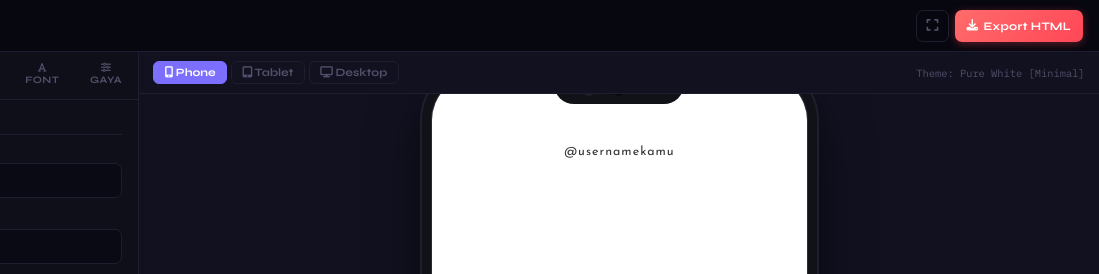
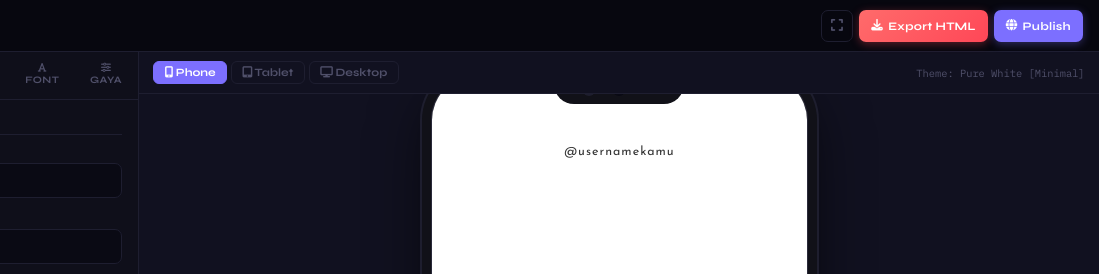
Before and after one commit to NaraToMajid/Oratree, a plain HTML site: page index.html in a window 1280 px wide. Shown: the top 274 px of the page, 181-1280 px from the left. Drawn offline with Linux system fonts and the light colour scheme; a web font is replaced by a local one.

Commit message:
Update index.html

```diff
--- a/index.html
+++ b/index.html
@@ -24,6 +24,10 @@
     <div class="topbar-actions">
         <button class="tbtn tbtn-ghost tbtn-fs" onclick="openFullscreen()" title="Fullscreen"><i class="fa-solid fa-expand"></i></button>
         <button class="tbtn tbtn-export" onclick="exportHTML()"><i class="fa-solid fa-download"></i> Export HTML</button>
+        <!-- Tambahkan di topbar section -->
+<button class="tbtn tbtn-primary" onclick="publishToWeb()">
+  <i class="fa-solid fa-globe"></i> Publish
+</button>
     </div>
 </header>
 
```
